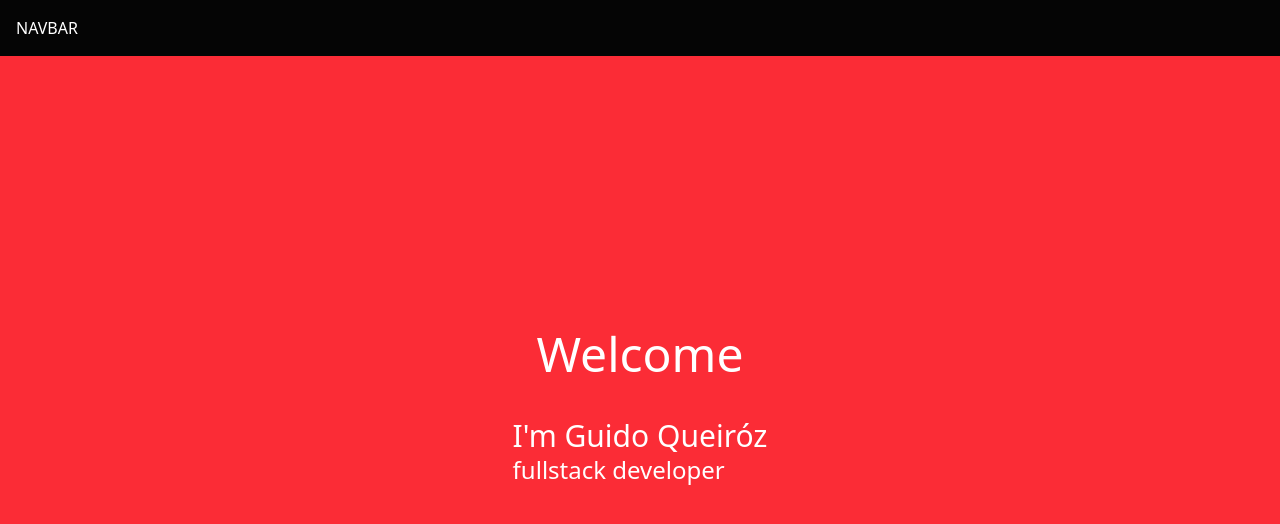
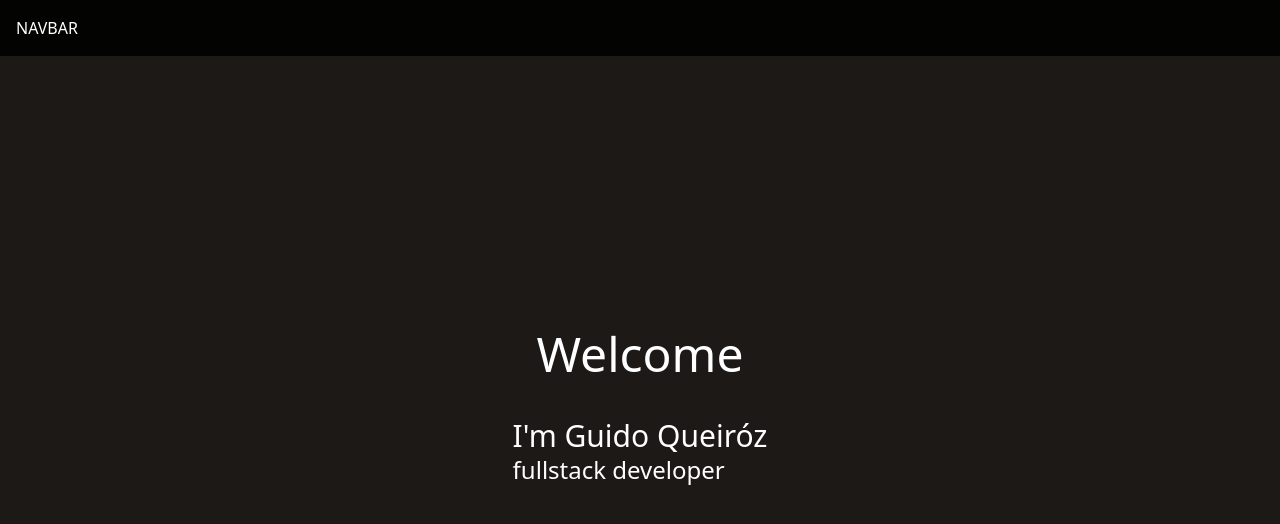
Before and after one commit to Takzzg/portfolio-sveltekit, a SvelteKit app: page / in a window 1280 px wide. Shown: the top 524 px of the page. Built offline with nearby package versions, Linux system fonts and the light colour scheme.

Commit message:
update readme

```diff
--- a/package.json
+++ b/package.json
@@ -4,6 +4,7 @@
 	"version": "0.0.1",
 	"type": "module",
 	"scripts": {
+		"host": "npm run dev -- --host",
 		"dev": "vite dev",
 		"build": "vite build",
 		"preview": "vite preview",
--- a/src/routes/+layout.svelte
+++ b/src/routes/+layout.svelte
@@ -10,7 +10,7 @@
 	<link rel="icon" href={favicon} />
 </svelte:head>
 
-<div class="grid h-screen w-screen grid-rows-[auto_1fr] bg-[#121212] text-white">
+<div class="grid h-screen w-screen grid-rows-[auto_1fr] bg-stone-950 text-white">
 	<Navbar />
 
 	<div class="h-full w-full overflow-y-auto">
--- a/src/routes/+page.svelte
+++ b/src/routes/+page.svelte
@@ -3,7 +3,7 @@
 </script>
 
 <div class="grid h-full grid-rows-[100%_auto]">
-	<div class="flex flex-col items-center justify-center bg-red-500">
+	<div class="flex flex-col items-center justify-center bg-stone-900">
 		<h1 class="text-5xl">Welcome</h1>
 
         <div class="p-10">
```
Also changed, not shown: 1 other file (tests, documents, lock files or other folders).
